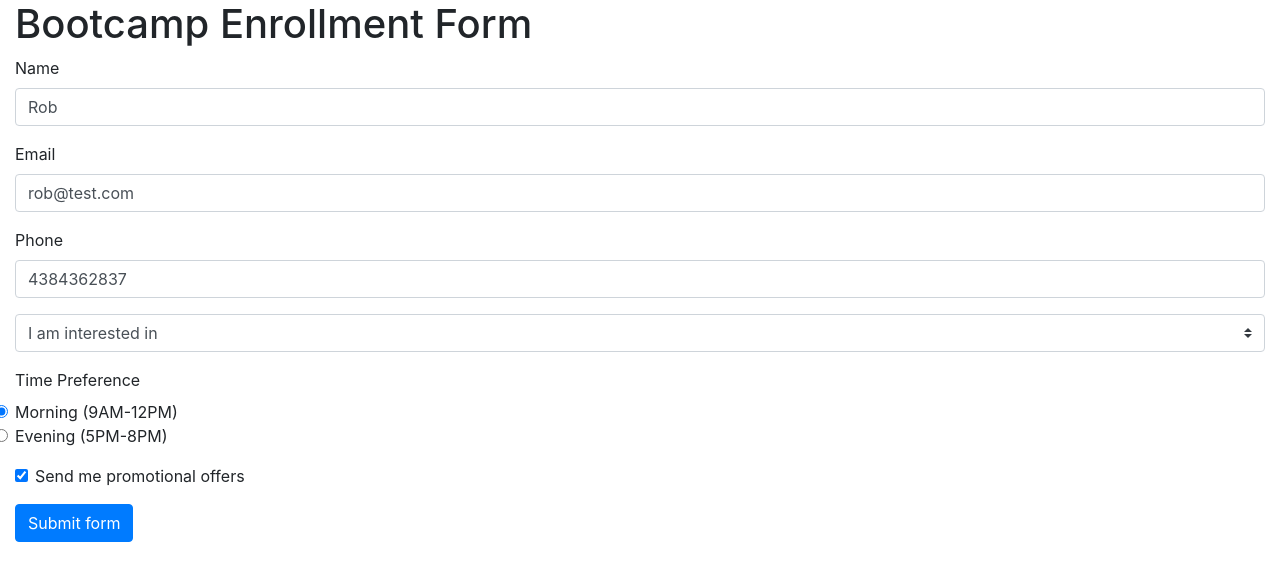
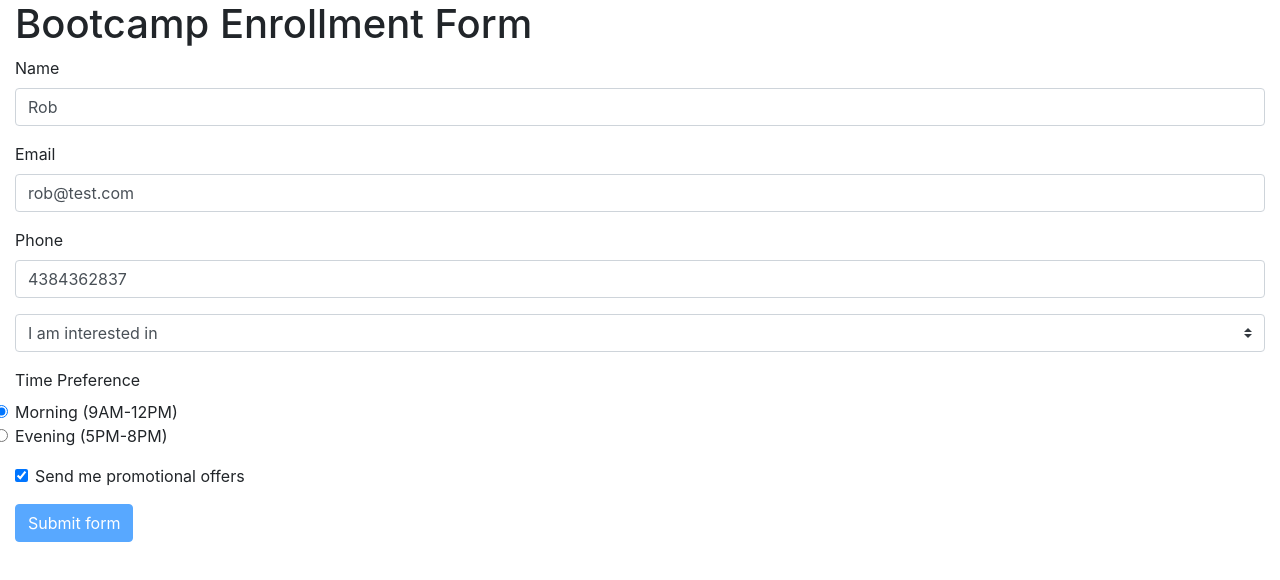
Before and after one commit to raj1020/Angular-tdf, an Angular app: page / in a window 1280 px wide. Shown: the top 580 px of the page. Built offline with nearby package versions, Linux system fonts and the light colour scheme.

Commit message:
form validation completed

```diff
--- a/src/app/app.component.html
+++ b/src/app/app.component.html
@@ -68,7 +68,8 @@
 
 
 
-    <button class = "btn btn-primary" type="submit">Submit form</button>
+    <button [disabled] = "userForm.form.invalid || topicHasError"
+      class = "btn btn-primary" type="submit">Submit form</button>
 
   </form>
 
```
